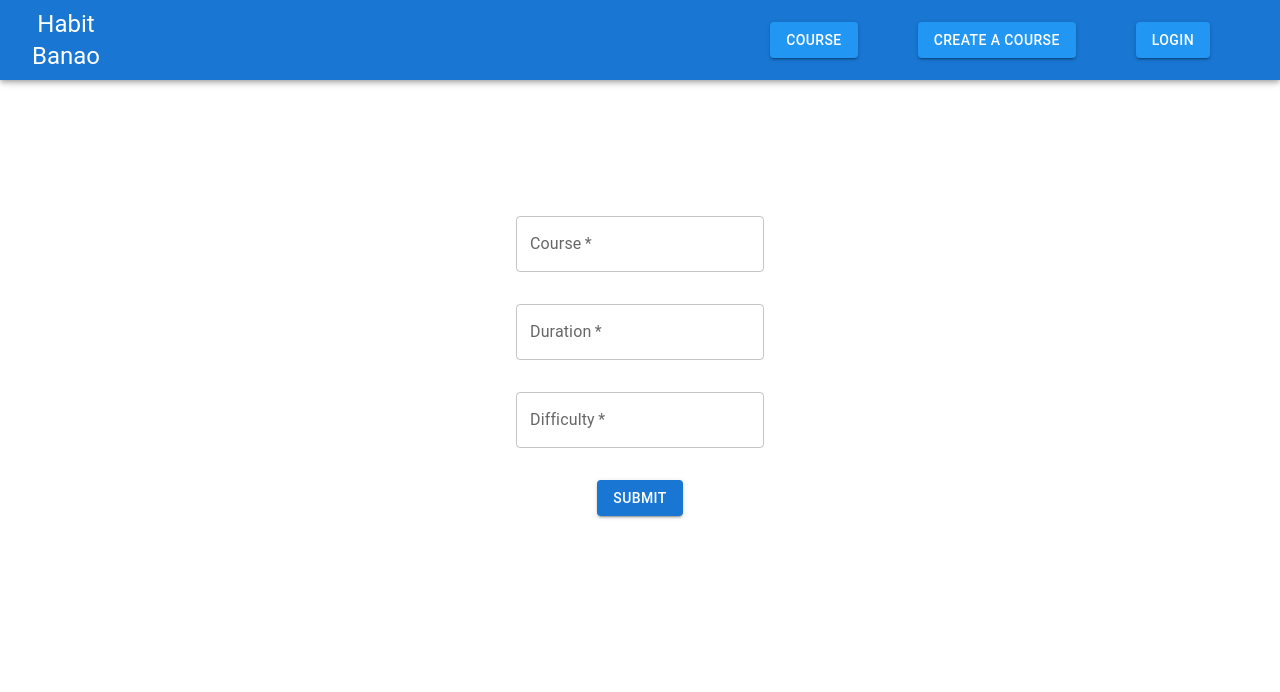
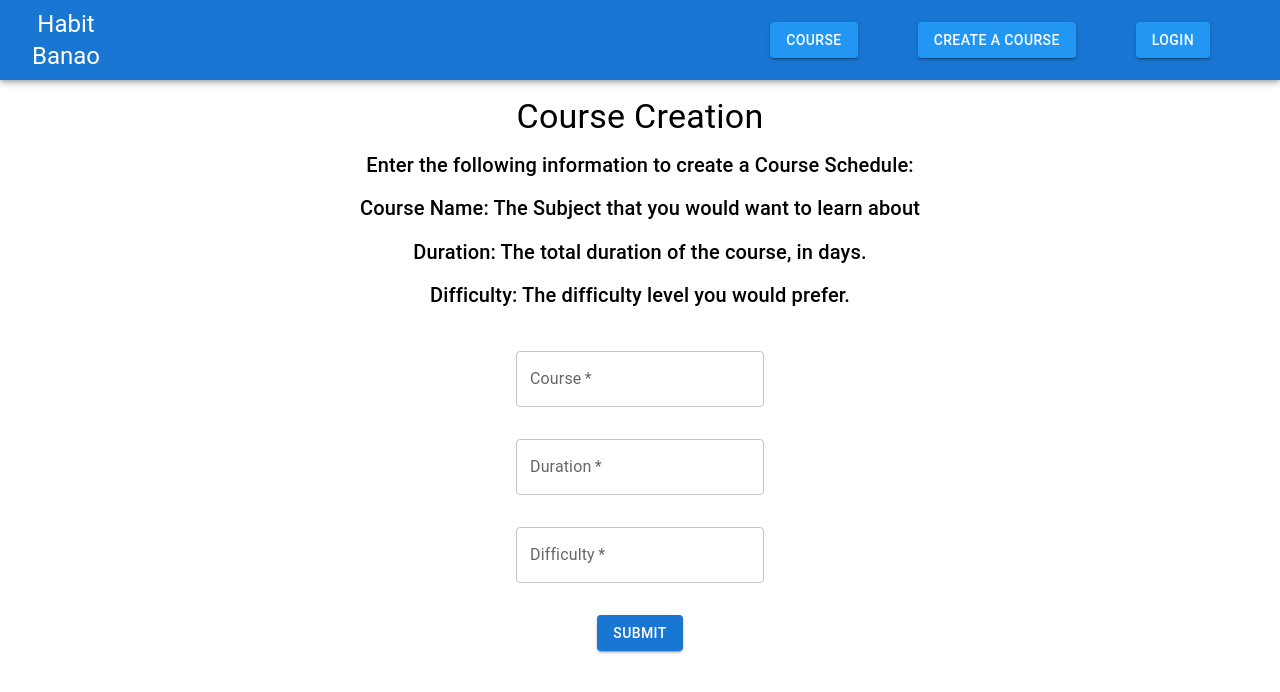
Before and after one commit to itsmoali/Capstone_project, a React (Create React App) app in the folder Frontend/: page /create_course in a window 1280 px wide. Shown: the top 692 px of the page. Built offline with nearby package versions, Linux system fonts and the light colour scheme.

Commit message:
Home Page updated

```diff
--- a/Frontend/src/components/Create_Course.jsx
+++ b/Frontend/src/components/Create_Course.jsx
@@ -1,4 +1,4 @@
-import { TextField, Grid, Button, Paper, styled, Box , Menu, MenuItem, Link} from '@mui/material'
+import { TextField, Grid, Button, Paper, styled, Box , Menu, MenuItem, Link, Typography} from '@mui/material'
 import axios from 'axios'
 
 import { useNavigate } from 'react-router-dom'
@@ -56,8 +56,25 @@ function submit_info(e){
 
   return (
 
-    <Box  sx={{display:'flex',height:'70vh'}}>
+    <Box  sx={{display:'flex',height:'70vh', alignContent:'center', alignItems:'center',flexDirection:'column'}}>
       {loading && <h1>Loading...</h1>}
+      <Grid container  spacing={1.4} sx={{display:'flex', flexDirection:'column',alignItems:'center'}}>
+        <Grid item >
+          <Typography variant='h4'>Course Creation</Typography>
+        </Grid>
+        <Grid item>
+          <Typography variant='h6'> Enter the following information to create a Course Schedule:</Typography>
+        </Grid>
+        <Grid item>
+          <Typography variant='h6'>Course Name: The Subject that you would want to learn about</Typography>
+        </Grid>
+        <Grid item>
+          <Typography variant='h6'>Duration: The total duration of the course, in days.</Typography>
+        </Grid>
+        <Grid item>
+          <Typography variant='h6'>Difficulty: The difficulty level you would prefer.</Typography>
+        </Grid>
+      </Grid>
       <Menu
           id = 'login-menu'
           anchorEl={anchorEl}
@@ -76,7 +93,8 @@ function submit_info(e){
 
 
       {!loading &&
-      <Grid container spacing={4}  sx={{justifyContent:'center', flexDirection:'column', alignItems:'center',paddingBottom:'20px'}}>
+      <Grid container spacing={4}  sx={{justifyContent:'center', flexDirection:'column', alignItems:'center',paddingBottom:'20px',
+      paddingTop:'40px'}}>
         <Grid item >
             <TextField
             required
@@ -95,7 +113,7 @@ function submit_info(e){
         </Grid>
 
         <Grid item >
-            <TextField placeholder={"Course Difficulty Level"}
+            <TextField placeholder={"Desired Difficulty Level"}
             required
             label = "Difficulty"
             onChange = {(e) => setCourse_difficulty(e.target.value)}>
--- a/Frontend/src/components/Home.jsx
+++ b/Frontend/src/components/Home.jsx
@@ -46,12 +46,11 @@ return (
               color="text.primary"
               gutterBottom
             >
-              Courses
+              Habit Banao
             </Typography>
             <Typography variant="h5" align="center" color="text.secondary" paragraph>
-              Something short and leading about the collection below—its contents,
-              the creator, etc. Make it short and sweet, but not too short so folks
-              don&apos;t simply skip over it entirely.
+              A Transformative Habit-Building application, that would help you in creating new habits
+              in a sustainable manner, with greater accountability.
             </Typography>
             <Stack
               sx={{ pt: 4 }}
@@ -59,9 +58,8 @@ return (
               spacing={2}
               justifyContent="center"
             >
-              <Button variant="contained" >Join Now</Button>
-              <Button variant="contained" href='/Chess_Demo'>View Demo</Button>
-              <Button variant="contained">LogOut</Button>
+              <Button variant="contained" href='/Signup'>Join Now</Button>
+              <Button variant="contained" href='/create_course'>View Demo</Button>
             </Stack>
           </Container>
         </Box>
```
Also changed, not shown: 1 other file (tests, documents, lock files or other folders).
